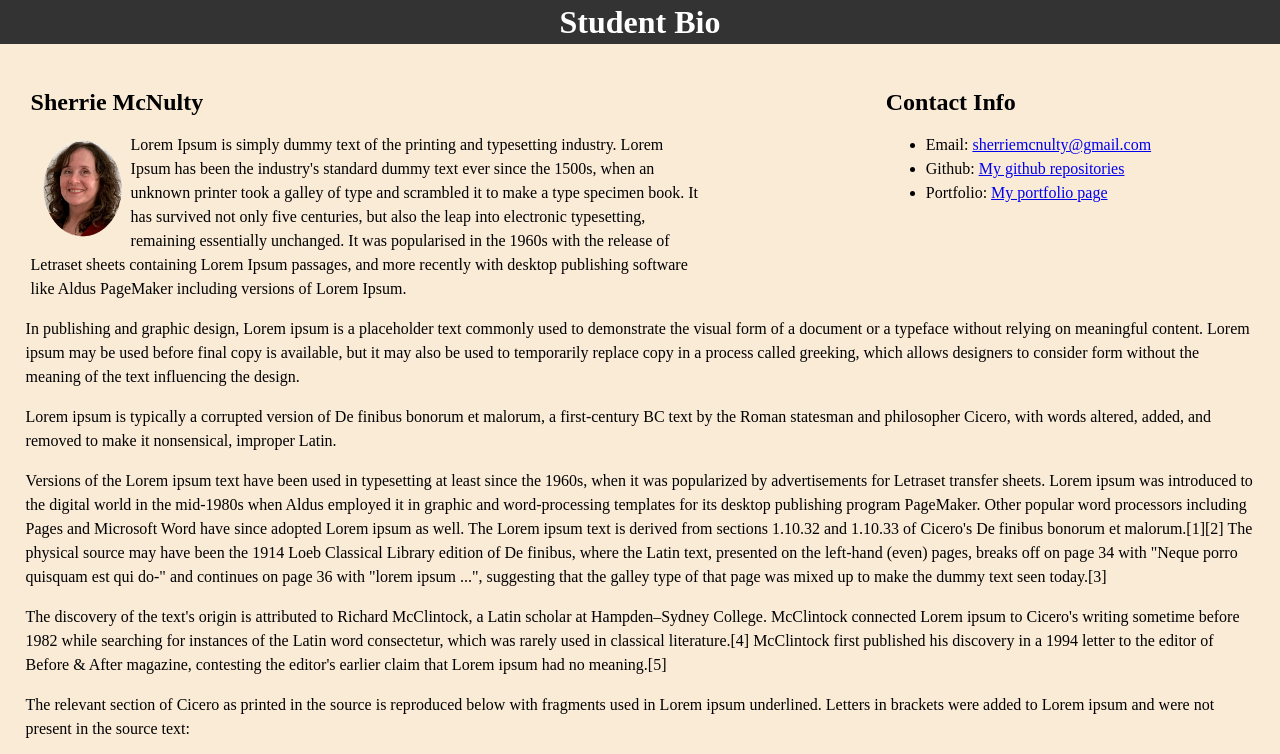
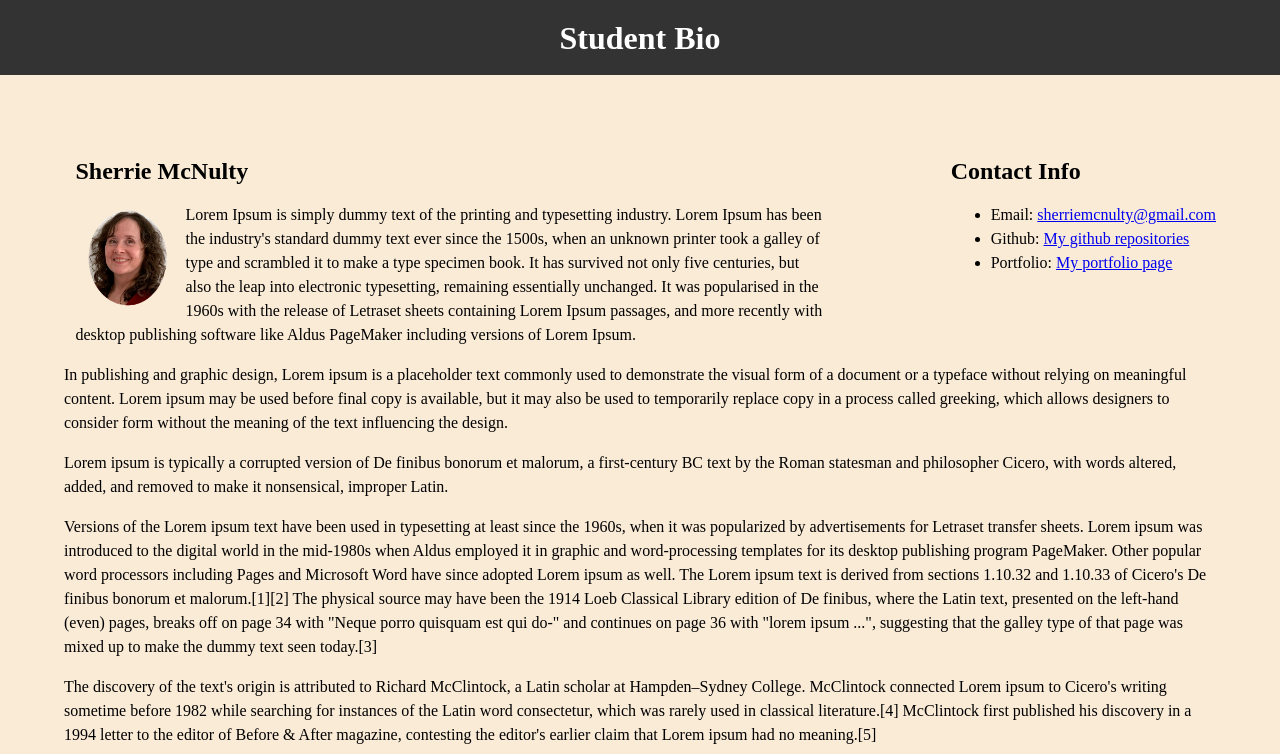
Before and after one commit to sherriemcnulty/html-css-sticky-footer, a plain HTML site: page index.html in a window 1280 px wide. Shown: the top 754 px of the page. Drawn offline with Linux system fonts and the light colour scheme.

Commit message:
created an index file & updated readme

```diff
--- a/mystyle.css
+++ b/mystyle.css
@@ -13,35 +13,33 @@ h1 {
 	color: white;
 	text-align: center;
 	margin: 0;
-	padding-top: 10px;
-	padding-bottom: 10px;
+	padding: 2%;
 }
 pre {
 	font-weight: bold;
 }
 #content {
-	padding: 2%;
+	padding: 5%;
 	background-color: antiquewhite;
 }
 #portrait {
 	width: 100px;
+	margin-right: 10px;
 	height: auto;
 	float: left;
 }
 #intro {
 	float: left;
-	width: 55%;
-	padding-left: 5px;
+	max-width: 65%;
+	margin-left: 1%;
 }
 #contact {
 	float: right;
-	width: 30%;
 }
 #blabber {
 	clear: both;
 }
 #footer {
-	clear: both;
 	width: 100%;
 	text-align: center;
 	background-color: #333;
```
Also changed, not shown: index.html (renamed from html-bio-with-css.html), 1 other file.
